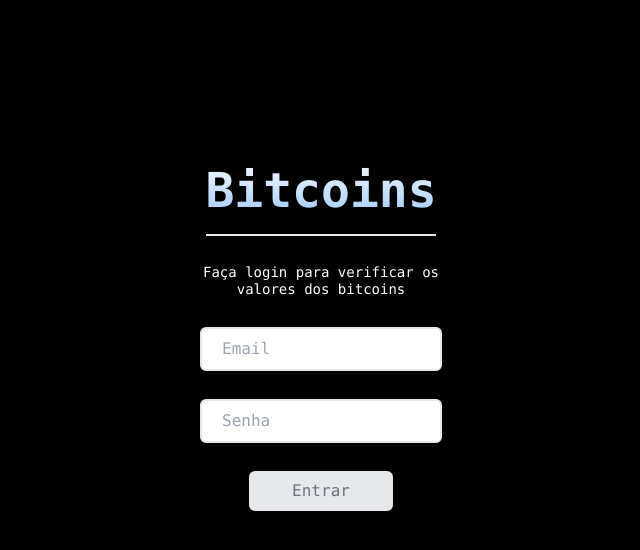
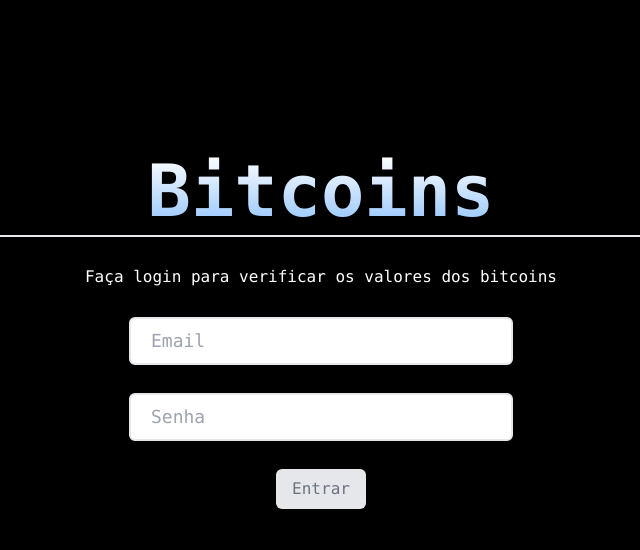
Before and after one commit to HenriqueEyer/front-crypto-index, a React (Create React App) app: page /login in a window 1280 px wide. Shown: the top 550 px of the page, without its empty margins (319-959 px from the left). Built offline with nearby package versions, Linux system fonts and the light colour scheme.

Commit message:
fix: fixed css

```diff
--- a/src/index.css
+++ b/src/index.css
@@ -37,10 +37,10 @@
   }
 
   .text-title {
-    @apply text-white text-5xl leading-normal;
+    @apply text-white text-5xl sm:text-7xl leading-normal;
   }
 
-  .title {
+  .position-title {
     @apply w-4/5 flex justify-center border-b-2 py-2;
   }
 
@@ -49,11 +49,11 @@
   }
 
   .sub-title {
-    @apply text-white text-center text-sm leading-tight font-mono;
+    @apply text-white text-center text-sm sm:text-base leading-tight font-mono;
   }
 
   .inputs {
-    @apply w-full p-2 pl-5 rounded-md border-2 focus:outline-none;
+    @apply w-full p-2 pl-5 rounded-md border-2 focus:outline-none text-lg;
   }
 
   .button-white {
@@ -83,4 +83,9 @@
   .notification {
     @apply fixed top-0 flex items-center space-x-2 bg-red-500 py-4 px-8 text-gray-100 rounded-md;
   }
+
+  .message-error-input {
+    @apply text-white mb-4 text-sm sm:text-lg
+  }
+
 }
--- a/src/pages/login/Login.tsx
+++ b/src/pages/login/Login.tsx
@@ -44,9 +44,9 @@ const Login: React.FC = () => {
 
   return (
     <div className="background-page">
-      <div className="w-full max-w-md">
+      <div className="w-full max-w-screen-lg">
         <div className="center-secondary-div space-login-page">
-          <div className="text-title title">
+          <div className="text-title position-title">
             <h1 className="gradient-color-blue-white">
               Bitcoins
             </h1>
@@ -54,15 +54,15 @@ const Login: React.FC = () => {
           <p className="sub-title m-4">
             Faça login para verificar os valores dos bitcoins
           </p>
-          <div>
-            {(!values.email.valid && values.email.value.length > 2) ? <h3 className="text-white text-xs">Email inválido - (email@email.com)</h3> : null}
+          <div className="w-full max-w-sm">
+            {(!values.email.valid && values.email.value.length > 2) ? <h3 className="message-error-input">Email inválido - (email@email.com)</h3> : null}
             <input id="ipt-email" className="inputs" aria-label="Email" type='email' name='email' placeholder="Email" value={values.email.value} onChange={handleChange} />
           </div>
-          <div>
-            {(!values.password.valid && values.password.value.length > 5) ? <h3 className="text-white text-xs">Password inválido</h3> : null}
+          <div className="w-full max-w-sm">
+            {(!values.password.valid && values.password.value.length > 5) ? <h3 className="message-error-input">Password inválido</h3> : null}
             <input id="ipt-password" className="inputs" aria-label="Senha" type='password' name='password' placeholder="Senha" value={values.password.value} onChange={handleChange} />
           </div>
-          <button className="button-white w-6/12"
+          <button className="button-white max-w-lg"
             disabled={!isFieldsValid || response.loading} onClick={() => fetchApiLogin(formatBodyRequest, setResponse, 'POST', 'http://localhost:3001/api/login')}
           >
             {response.loading ? 'Carregando' : 'Entrar'}
```
